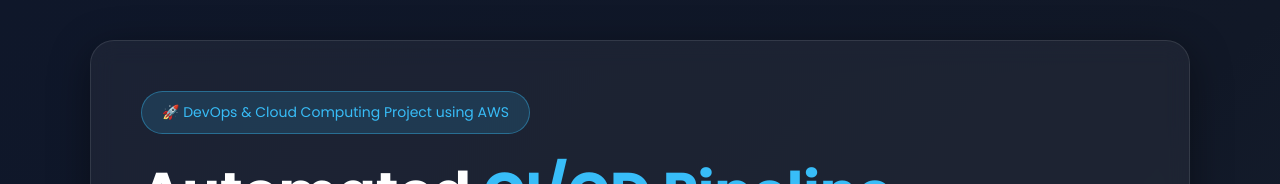
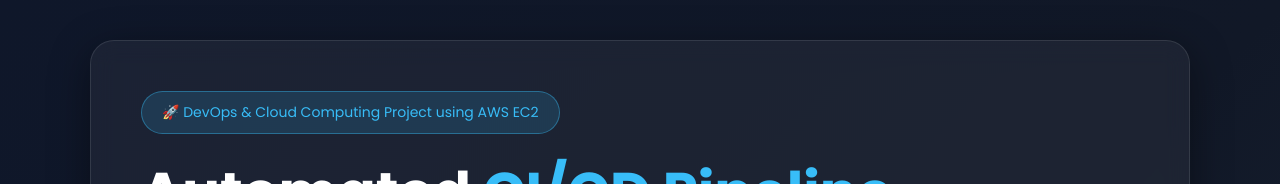
Before and after one commit to tanish014/devops-monitoring-project, a website: page public/index.html in a window 1280 px wide. Shown: the top 184 px of the page. Drawn offline with Linux system fonts and the light colour scheme.

Commit message:
Changed the front end

```diff
--- a/public/index.html
+++ b/public/index.html
@@ -158,7 +158,7 @@
     <div class="container">
 
         <div class="top-badge">
-            🚀 DevOps & Cloud Computing Project using AWS
+            🚀 DevOps & Cloud Computing Project using AWS EC2
         </div>
 
         <h1>
```
